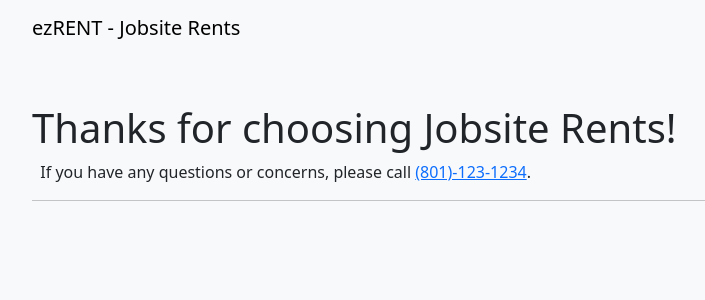
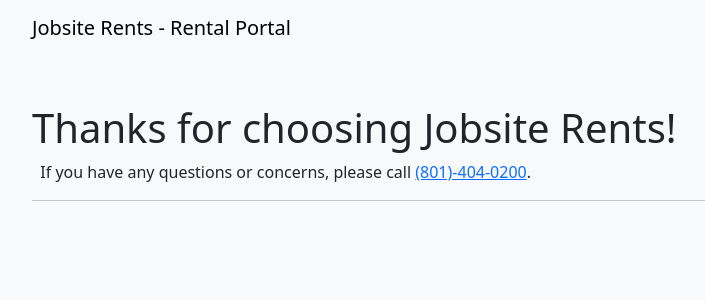
Before and after one commit to TheJoshBaxter/ezRENT, a Django app: template templates/customer_base.html in a window 1280 px wide. Shown: the top 300 px of the page, without its empty margins (50-755 px from the left). Run offline with Django 4.2, Linux system fonts and the light colour scheme; the template is opened without the code that fills it, so the values that code supplies are empty; some libraries are stand-ins or nearby versions.

Commit message:
prod commit 1 - sq sandboxed

```diff
--- a/ezRENT/settings.py
+++ b/ezRENT/settings.py
@@ -27,7 +27,7 @@ SECRET_KEY = os.environ.get('SECRET_KEY')
 # SECURITY WARNING: don't run with debug turned on in production!
 DEBUG = os.environ.get('DEBUG')
 
-ALLOWED_HOSTS = ['localhost', '127.0.0.1', 'ezRENT.onrender.com']
+ALLOWED_HOSTS = ['localhost', '127.0.0.1', 'ezRENT.onrender.com', 'jobsiterents.com']
 
 # Application definition
 
@@ -144,6 +144,7 @@ SQUARE_ACCESS_TOKEN = os.environ.get('SQUARE_ACCESS_TOKEN')
 SQUARE_LOCATION_ID = os.environ.get('SQUARE_LOCATION_ID')
 SQUARE_APP_ID = os.environ.get('SQUARE_APP_ID')
 
+#Twilio
 ACCOUNT_SID = os.environ.get('account_sid')
 AUTH_TOKEN = os.environ.get('auth_token')
 
--- a/templates/base.html
+++ b/templates/base.html
@@ -11,7 +11,7 @@
     <meta name="description" content="">
     <meta name="author" content="">
 
-    <title>ezRENT-Jobsite Rents</title>
+    <title>Jobsite Rents</title>
 
     <!-- OLD THEME STUFF -->
     {% comment %}  BELOW LINE WAS PREVIOUSLY USED...NOT NEEDED NOW I THINK... {% endcomment %}
@@ -54,7 +54,7 @@
                 <div class="sidebar-brand-icon"> <!--rotate-n-15"-->
                     <i class="fa-solid fa-screwdriver-wrench"></i>
                 </div>
-                <div class="sidebar-brand-text mx-3">ezRENT <sup>1.0</sup></div>
+                <div class="sidebar-brand-text mx-3">ezRENT - Jobsite Rents<sup>1.0</sup></div>
             </a>
 
             <!-- Divider -->
--- a/templates/customer_base.html
+++ b/templates/customer_base.html
@@ -5,7 +5,7 @@
 <head>
     <meta charset="UTF-8">
     <meta name="viewport" content="width=device-width, initial-scale=1.0">
-    <title>ezRENT-Jobsite Rents</title>
+    <title>Jobsite Rents - Rental Portal</title>
     <link href="https://cdn.jsdelivr.net/npm/bootstrap@5.3.0-alpha1/dist/css/bootstrap.min.css" rel="stylesheet">
     <link rel="stylesheet" href="{% static 'customers/css/customers.css' %}">
     <link rel="stylesheet" href="{% static 'backend/css/backend.css' %}">
@@ -26,7 +26,7 @@
 <body>
     <nav class="navbar navbar-expand-lg navbar-light bg-light">
         <div class="container">
-            <a class="navbar-brand" href="/">ezRENT - Jobsite Rents</a>
+            <a class="navbar-brand" href="/">Jobsite Rents - Rental Portal</a>
             <button class="navbar-toggler" type="button" data-bs-toggle="collapse" data-bs-target="#navbarNav" aria-controls="navbarNav" aria-expanded="false" aria-label="Toggle navigation">
                 <span class="navbar-toggler-icon"></span>
             </button>
@@ -46,7 +46,7 @@
     </nav>
     <div class="container">
         <h1 class="mt-5">Thanks for choosing Jobsite Rents!</h1>
-        <p>&nbsp If you have any questions or concerns, please call <a href="tel:(801)-123-1234" class="">(801)-123-1234</a>.</p>
+        <p>&nbsp If you have any questions or concerns, please call <a href="tel:(801)-404-0200" class="">(801)-404-0200</a>.</p>
         <hr>
         {% block content %}
         {% endblock %}
```
